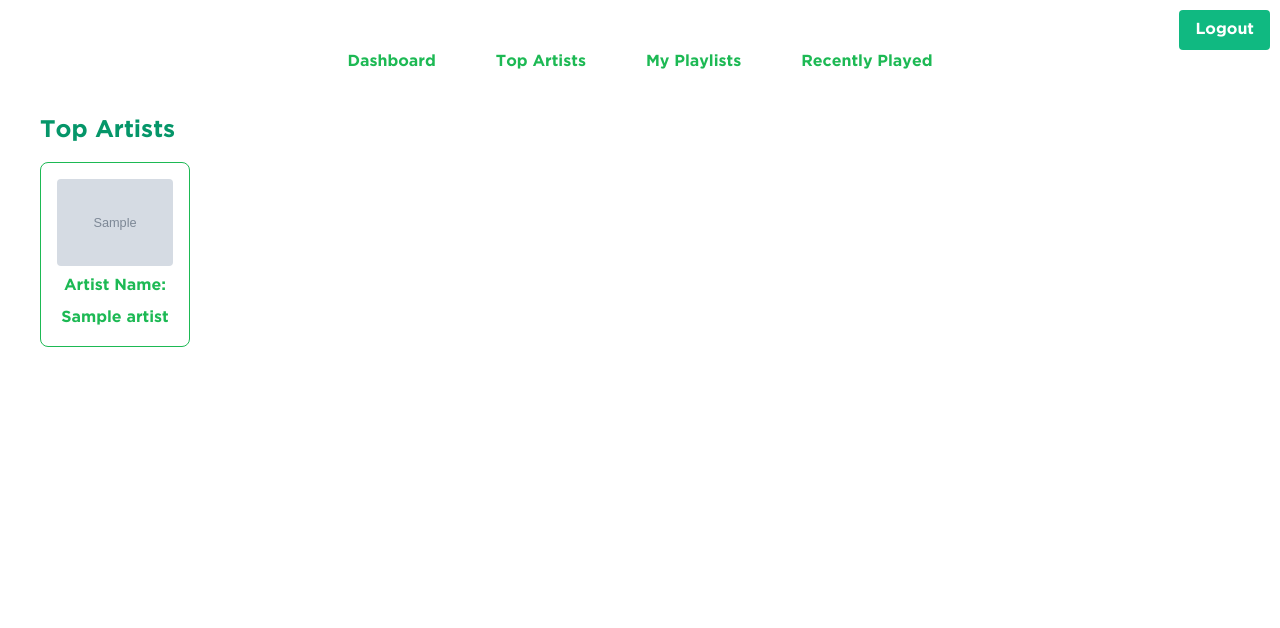
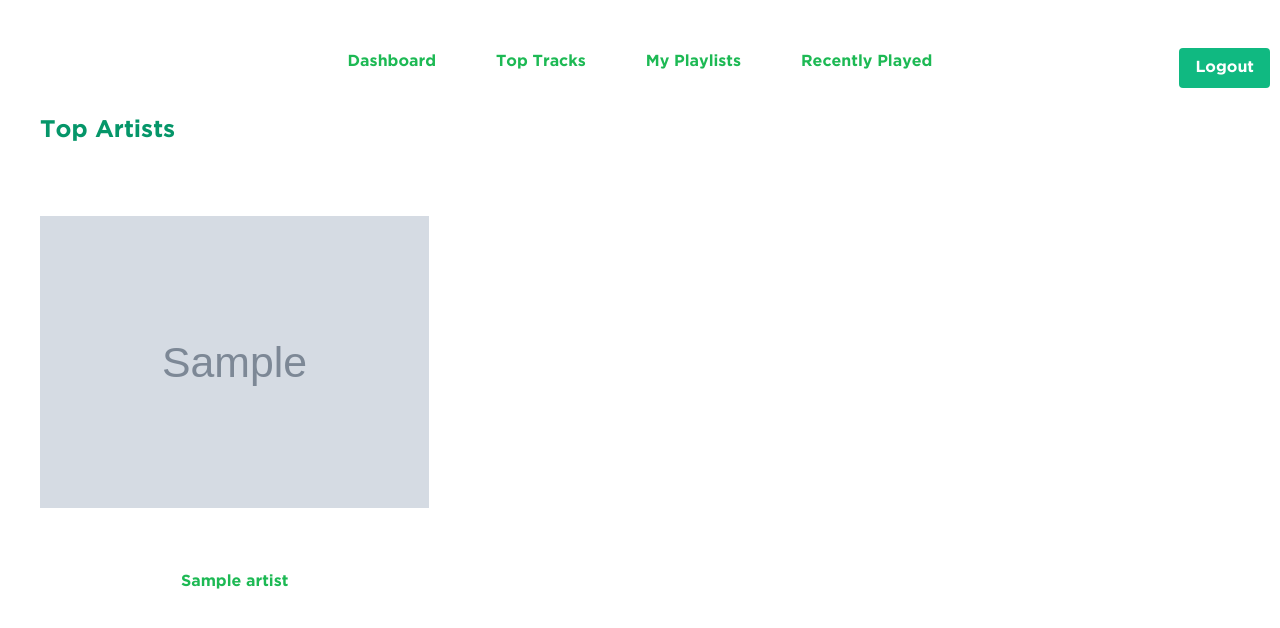
Before and after one commit to YassineAssim23/MelodyCapsule, a Flask app: template src/templates/topartists.html in a window 1280 px wide. Shown: the top 628 px of the page. Run offline with Flask 3, Linux system fonts and the light colour scheme; the template is opened without the code that fills it: most values are stand-ins (such as "Sample title", 1, 10 or a date in 2020); grey boxes marked "Sample" are stand-in pictures.

Commit message:
top artists styling
basically styled

```diff
--- a/src/spotify_utils.py
+++ b/src/spotify_utils.py
@@ -61,7 +61,7 @@ def get_user_top_artists(token_info, limit=50, time_range="medium_term"):
             image_url = artist['images'][0]['url'] if artist['images'] else None
             artists_info.append({
                 'artist_name': artist_name,
-                'track_link': artist_link,
+                'artist_link': artist_link,
                 'image_url': image_url
             })
         return artists_info
--- a/src/templates/topartists.html
+++ b/src/templates/topartists.html
@@ -9,6 +9,10 @@
       rel="stylesheet"
     />
     <style>
+      @font-face {
+        font-family: "GothamBold";
+        src: url("fonts/GothamBold.ttf") format("truetype");
+      }
       body {
         font-family: "GothamBold", sans-serif;
         background-color: #ffffff;
@@ -16,15 +20,11 @@
         padding: 10px;
       }
 
-      @font-face {
-        font-family: "GothamBold";
-        src: url("fonts/GothamBold.ttf") format("truetype");
-      }
-
       .logout-button {
         position: absolute;
-        top: 100px; /* Adjust this value to your preference */
+        top: 2rem;
         right: 10px;
+        margin-top: 1rem;
       }
 
       ul {
@@ -55,18 +55,9 @@
         color: white;
       }
 
-      .logout-button {
-        position: absolute;
-        top: 10px;
-        right: 10px;
-      }
-
       .grid {
         display: grid;
-        grid-template-columns: repeat(auto-fill, minmax(150px, 1fr)) minmax(
-            0,
-            1fr
-          );
+        grid-template-columns: repeat(3, minmax(200px, 1fr));
         gap: 1rem;
         margin-top: 1rem;
       }
@@ -74,9 +65,6 @@
       .grid div {
         background-color: white;
         color: #1db954;
-        border: 1px solid #1db954;
-        border-radius: 0.5rem;
-        padding: 1rem;
         text-align: center;
         transition: background-color 0.3s ease, color 0.3s ease;
       }
@@ -84,61 +72,29 @@
       .grid div:hover {
         background-color: #1db954;
         color: white;
-        cursor: pointer;
       }
 
       .grid div img {
         width: 100%;
-        height: auto;
-        max-width: 100%;
-        border-radius: 0.25rem;
-      }
-
-      .grid div a {
-        color: #1db954;
-        text-decoration: none;
-        font-weight: bold;
-      }
-
-      .grid div a:hover {
-        text-decoration: underline;
-      }
-
-      h1:hover {
-        color: white;
+        height: 400px;
+        object-fit: contain; /* This property prevents the image from stretching */
       }
     </style>
   </head>
 
-  <body class="bg-white text-green-600 p-10 flex-col items-start">
+  <body class="bg-white text-green-600 p-10">
     <ul class="nav-links">
       <li>
-        <a
-          href="/dashboard"
-          class="hover:text-green-800 transition duration-300 ease-in-out hover-bg-green-500 rounded"
-          >Dashboard</a
-        >
+        <a href="/dashboard">Dashboard</a>
       </li>
       <li>
-        <a
-          href="/topartists"
-          class="hover:text-green-800 transition duration-300 ease-in-out hover-bg-green-500 rounded"
-          >Top Artists</a
-        >
+        <a href="/toptracks">Top Tracks</a>
       </li>
       <li>
-        <a
-          href="/playlist"
-          class="hover:text-green-800 transition duration-300 ease-in-out hover-bg-green-500 rounded"
-          >My Playlists</a
-        >
+        <a href="/playlist">My Playlists</a>
       </li>
       <li>
-        <a
-          href="/recentlyplayed"
-          class="hover:text-green-800 transition duration-300 ease-in-out hover-bg-green-500 rounded"
-          >Recently Played</a
-        >
+        <a href="/recentlyplayed">Recently Played</a>
       </li>
     </ul>
 
@@ -152,11 +108,9 @@
     </form>
 
     <h1 class="text-2xl font-bold mb-4">Top Artists</h1>
-    <div
-      class="grid grid-cols-1 sm:grid-cols-2 md:grid-cols-3 lg:grid-cols-4 gap-4"
-    >
+    <div class="grid">
       {% for artist in artists_info %}
-      <div class="border p-4 rounded-lg">
+      <div>
         {% if artist.image_url %}
         <img
           src="{{ artist.image_url }}"
@@ -164,10 +118,7 @@
           class="max-w-full mb-2"
         />
         {% endif %}
-        <strong class="block mb-2">Artist Name:</strong>
-        <a
-          href="{{ artist.artist_link }}"
-          class="text-green-500 hover:underline"
+        <a href="{{ artist.artist_link }}" target="_blank"
           >{{ artist.artist_name }}</a
         >
       </div>
```
Also changed, not shown: 1 other file.
